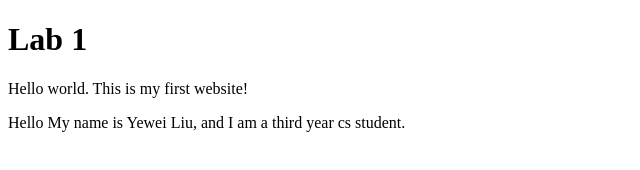
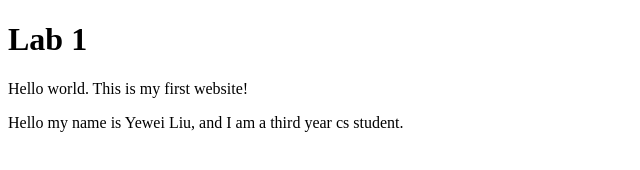
Before and after one commit to YeweiLiu123/itmd-361-lab1, a plain HTML site: page index.html in a window 1280 px wide. Shown: the full height of the page, 0-640 px from the left. Drawn offline with Linux system fonts and the light colour scheme.

Commit message:
Update index.html

```diff
--- a/index.html
+++ b/index.html
@@ -7,6 +7,6 @@
 <body>
   <h1>Lab 1</h1>
   <p> Hello world. This is my first website!</p>
-  <p>Hello My name is Yewei Liu, and I am a third year cs student.</p>
+  <p>Hello my name is Yewei Liu, and I am a third year cs student.</p>
 </body>
 </html>
```
